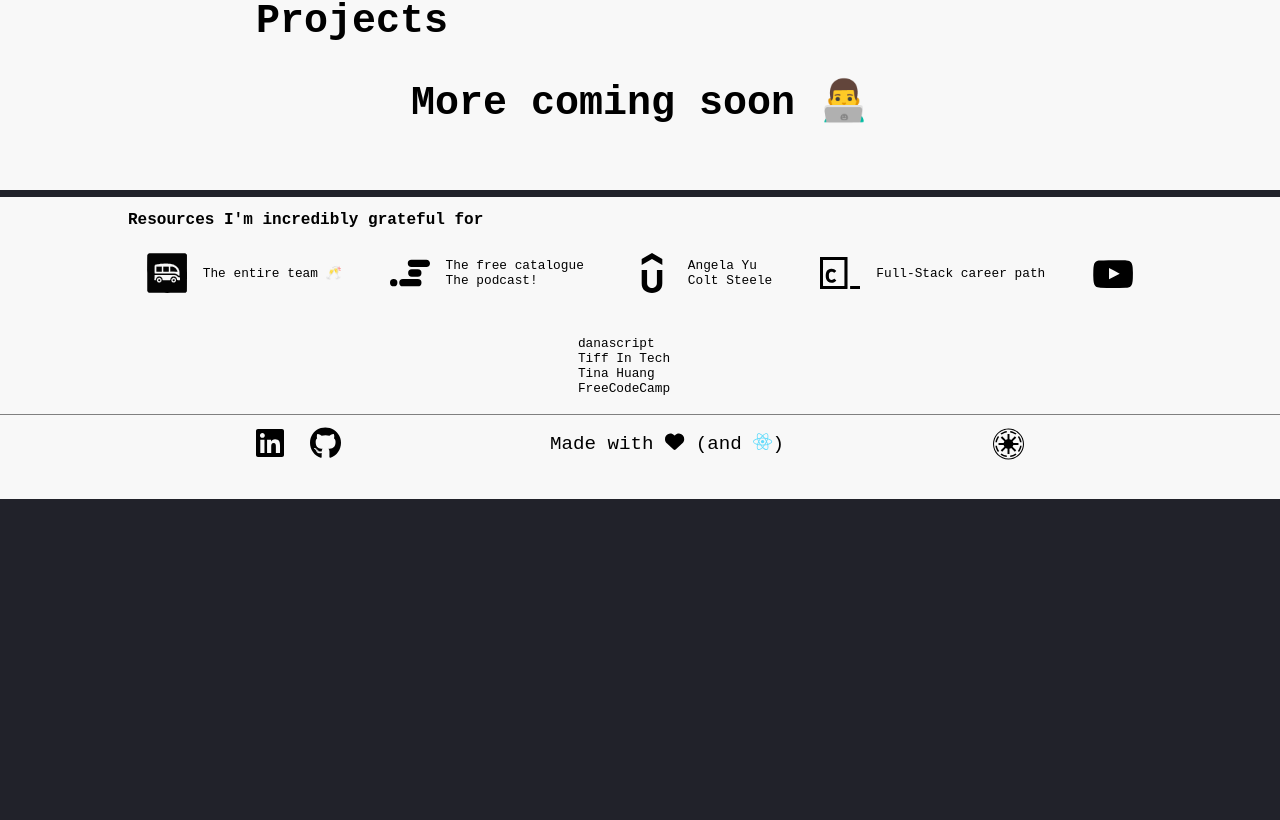
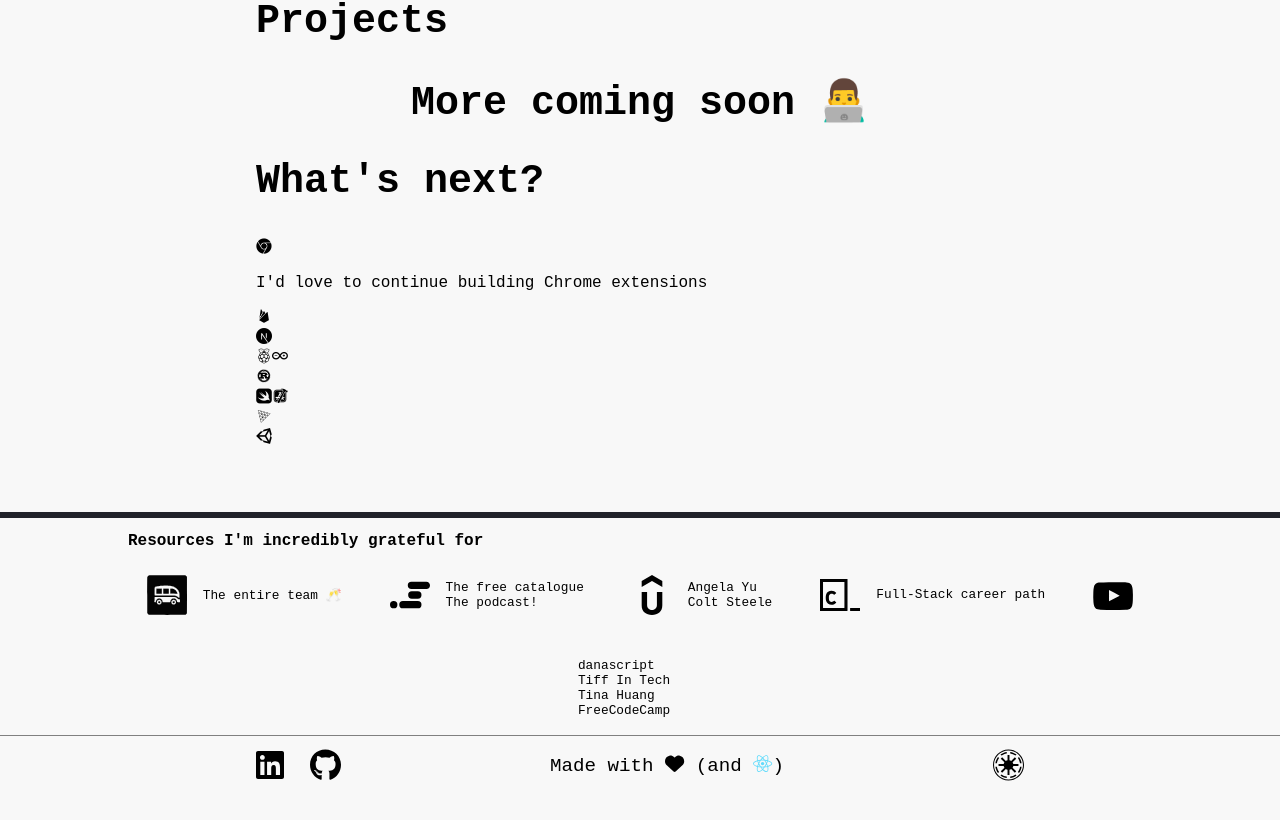
Before and after one commit to zacnation/react-portfolio, a React (Vite) app: page / in a window 1280 px wide. Shown: the part 1598-2418 px from the top of the page. Before the commit the page ends 2097 px from the top, so only its background shows below. Built offline with nearby package versions, Linux system fonts and the light colour scheme.

Commit message:
Add all Devicons

```diff
--- a/src/components/Projects.jsx
+++ b/src/components/Projects.jsx
@@ -4,6 +4,34 @@ export default function About(props) {
     <section id="projects" className={props.darkMode ? "dark" : ""}>
       <h2>Projects</h2>
       <h2 className="coming-soon">More coming soon 👨‍💻</h2>
+      <h2>What&apos;s next?</h2>
+      <div className="chrome">
+        <i className="devicon-chrome-plain"></i>
+        <p>I&apos;d love to continue building Chrome extensions</p>
+      </div>
+      <div className="firebase">
+        <i className="devicon-firebase-plain"></i>
+      </div>
+      <div className="nextjs">
+        <i className="devicon-nextjs-original"></i>
+      </div>
+      <div className="pi">
+        <i className="devicon-raspberrypi-line"></i>
+        <i className="devicon-arduino-plain"></i>
+      </div>
+      <div className="rust">
+        <i className="devicon-rust-plain"></i>
+      </div>
+      <div className="swift">
+        <i className="devicon-swift-plain"></i>
+        <i className="devicon-xcode-plain"></i>
+      </div>
+      <div className="threejs">
+        <i className="devicon-threejs-original"></i>
+      </div>
+      <div className="unity">
+        <i className="devicon-unity-original"></i>
+      </div>
     </section>
   );
 }
--- a/src/index.css
+++ b/src/index.css
@@ -200,6 +200,23 @@ section.dark {
 .coming-soon {
   width: max-content;
   margin: 0 auto;
+}
+
+.what-next {
+  display: flex;
+  flex-direction: column;
+}
+
+.what-next i {
+  font-size: 2.5rem;
+}
+
+.what-next p {
+  margin: 0 0 0 1rem;
+}
+
+.what-next div {
+  display: flex;
 }
 
 /* resources */
```
